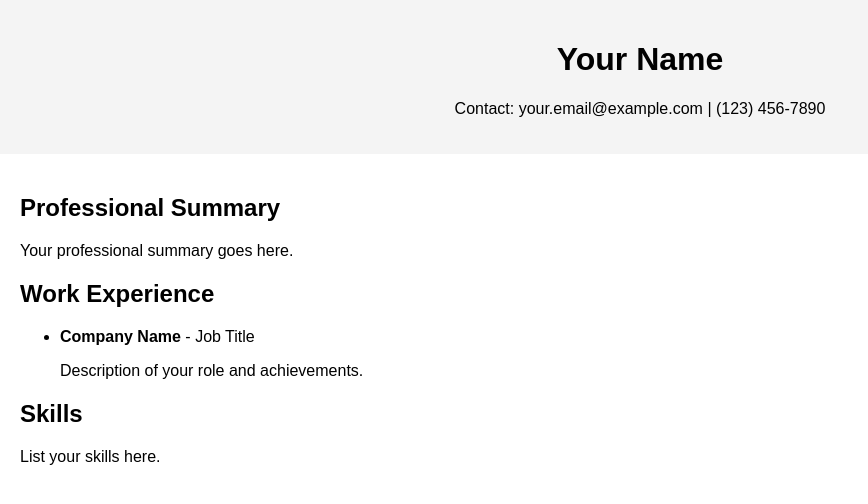
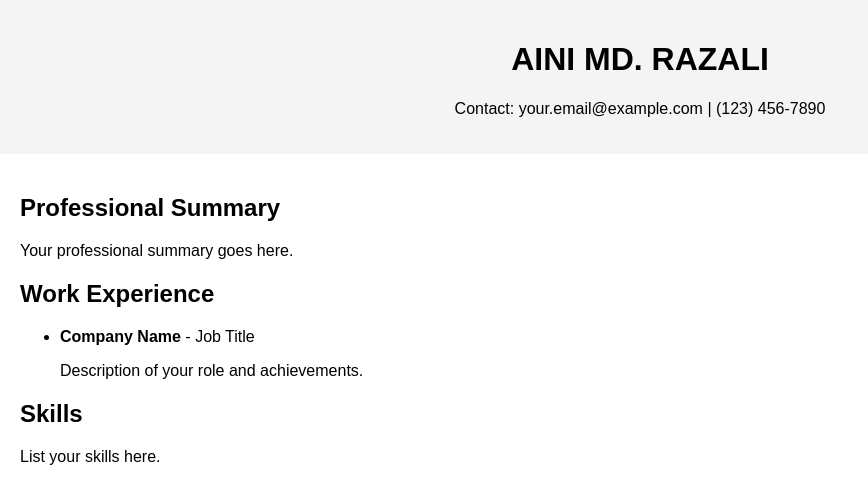
Before and after one commit to ainizarel/AiniMdRazali_CV, a Vue app: page / in a window 1280 px wide. Shown: the top 504 px of the page, without its empty margins (0-868 px from the left). Built offline with nearby package versions, Linux system fonts and the light colour scheme.

Commit message:
name test

```diff
--- a/src/App.vue
+++ b/src/App.vue
@@ -1,7 +1,7 @@
 <template>
   <div id="app">
     <header>
-      <h1>Your Name</h1>
+      <h1>AINI MD. RAZALI</h1>
       <p>Contact: your.email@example.com | (123) 456-7890</p>
     </header>
     <main>
```
